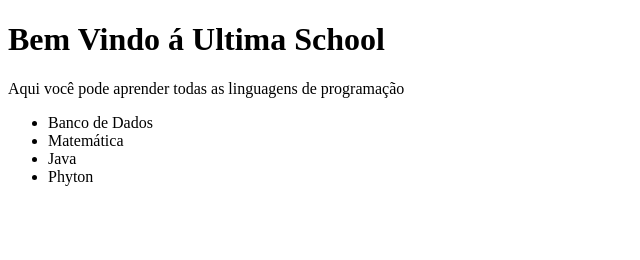
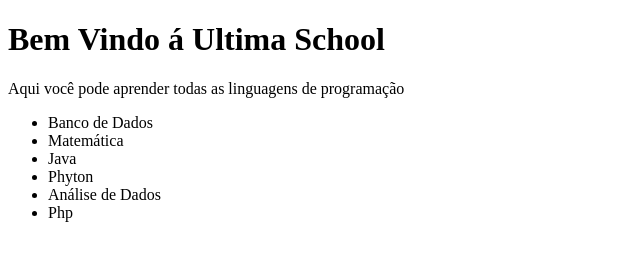
Before and after one commit to AlessandroBeserra/projeto_web, a plain HTML site: page index.html in a window 1280 px wide. Shown: the whole page, without its empty margins (0-640 px from the left). Drawn offline with Linux system fonts and the light colour scheme.

Commit message:
Iniciando Primeiro Projeto web

```diff
--- a/index.html
+++ b/index.html
@@ -17,6 +17,8 @@
             <li>Matemática</li>
             <li>Java</li>
             <li>Phyton</li>
+            <li>Análise de Dados</li>
+            <li>Php</li>
         </ul>
     </div>
 
```
